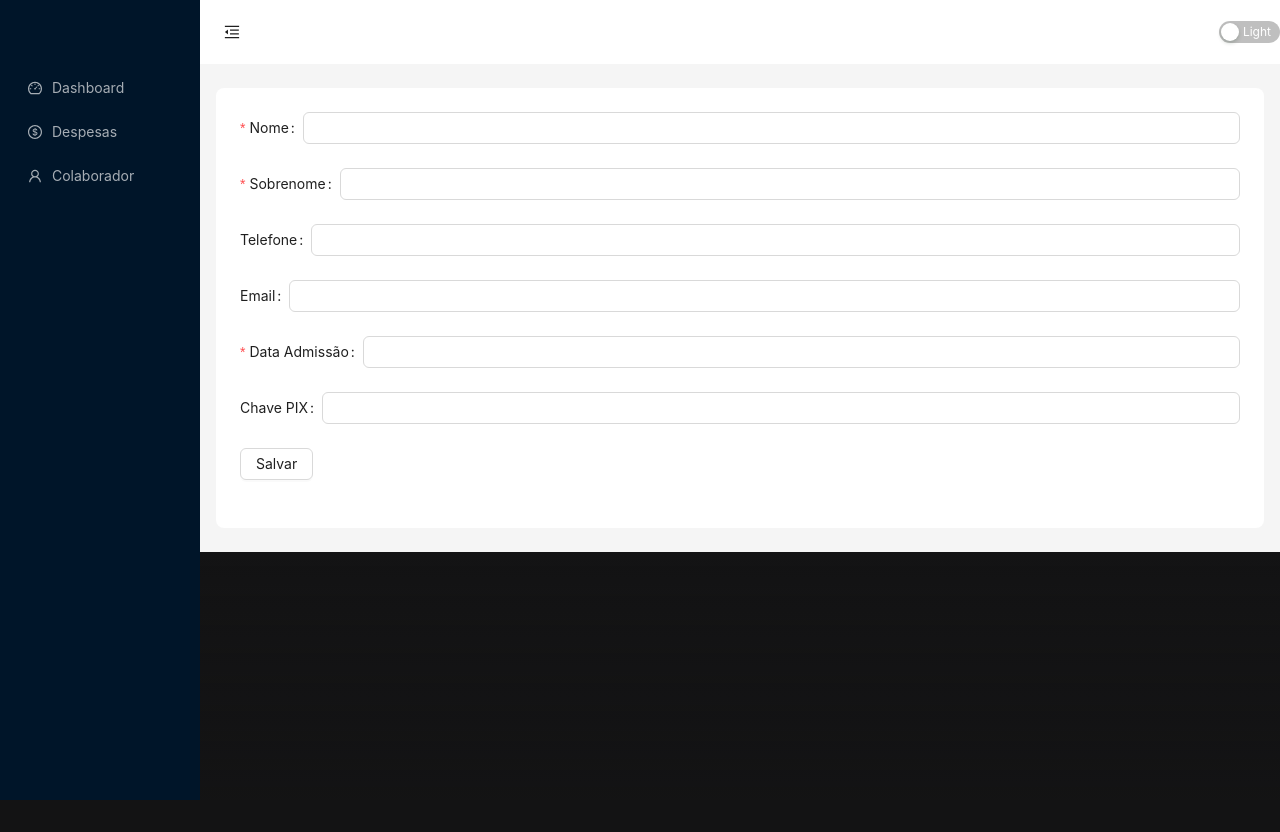
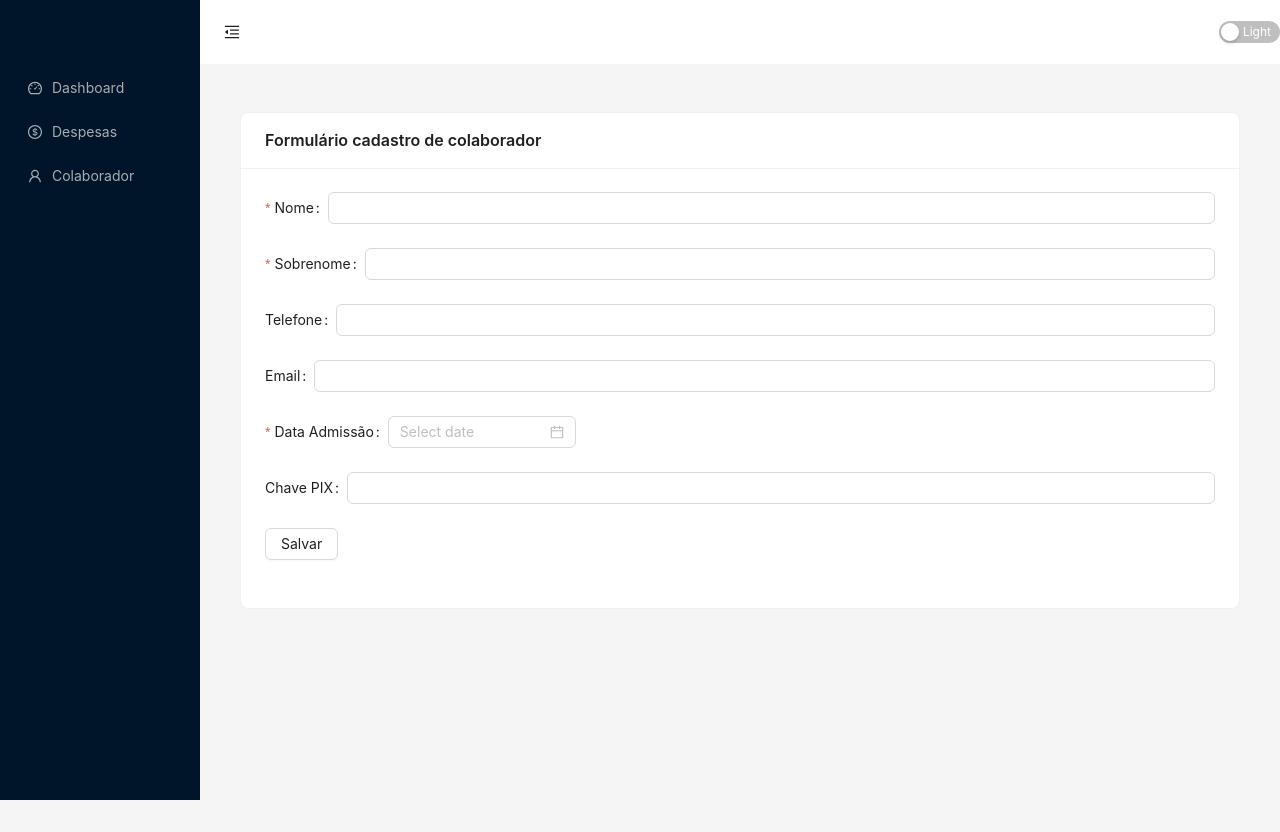
Before and after one commit to rbrasildev/expenses, a Next.js app: page /admin/employee in a window 1280 px wide. Before the commit the page ends 800 px from the top, so only its background shows below. Built offline with nearby package versions, Linux system fonts and the light colour scheme.

Commit message:
data picker

```diff
--- a/app/admin/components/admin/layout.tsx
+++ b/app/admin/components/admin/layout.tsx
@@ -8,7 +8,7 @@ import {
     UserOutlined,
 
 } from '@ant-design/icons';
-import { Layout, Menu, Button, theme, Switch } from 'antd';
+import { Layout, Menu, Button, theme, Switch, } from 'antd';
 import Link from 'next/link';
 
 
@@ -84,12 +84,13 @@ export default function DashboardLayout({ children }: DashboardLayoutProps) {
                     />
                 </Header>
                 <Content
+                    // className='container mx-auto'
                     style={{
                         margin: '24px 16px',
                         padding: 24,
-                        minHeight: 280,
-                        background: colorBgContainer,
-                        borderRadius: borderRadiusLG,
+                        height:'90vh',
+                        // background: colorBgContainer,
+                        // borderRadius: borderRadiusLG,
                     }}
                 >
                     {children}
--- a/app/admin/employee/page.tsx
+++ b/app/admin/employee/page.tsx
@@ -1,15 +1,14 @@
 'use client'
 import React from 'react';
-import { Form, Input, Button, notification } from 'antd';
+import { Form, Input, Button, notification, DatePicker, Card } from 'antd';
 import DashboardLayout from '../components/admin/layout';
+
 interface EmployerProps {
-    values: [];
+    data: [];
 }
 
 export default function EmployeeForm() {
-    const onFinish = (values: []) => {
-
-        const data = values;
+    const onFinish = (data: []) => {
 
         fetch('https://api-reaffle.vercel.app/api/employee', {
             method: 'POST',
@@ -22,7 +21,10 @@ export default function EmployeeForm() {
                 return response.json()
             })
             .then((response) => {
-                console.log(response)
+                notification.success({
+                    message: 'Successo',
+                    description: response.message
+                })
             })
 
             .catch((error) => console.error('Error:', error));
@@ -30,11 +32,13 @@ export default function EmployeeForm() {
 
     return (
         <DashboardLayout>
+            <Card title="Formulário cadastro de colaborador" bordered={true}>
+
                 <Form onFinish={onFinish}>
-                <Form.Item label="Nome" name="first_name" rules={[{ required: true }]}>
+                    <Form.Item label="Nome" name="first_name" rules={[{ required: true, message: 'O campo nome é obrigatório!' }]}>
                         <Input />
                     </Form.Item>
-                <Form.Item label="Sobrenome" name="last_name" rules={[{ required: true }]}>
+                    <Form.Item label="Sobrenome" name="last_name" rules={[{ required: true, message: "O campo sobrenome é obrigatório" }]}>
                         <Input />
                     </Form.Item>
                     <Form.Item label="Telefone" name="phone">
@@ -43,8 +47,8 @@ export default function EmployeeForm() {
                     <Form.Item label="Email" name="email" rules={[{ type: 'email' }]}>
                         <Input />
                     </Form.Item>
-                <Form.Item label="Data Admissão" name="admission" rules={[{ required: true }]}>
-                    <Input />
+                    <Form.Item label="Data Admissão" name="admission" rules={[{ required: true, message: 'O campo data de admissão é obrigatório' }]}>
+                        <DatePicker format="DD/MM/YYYY" />
                     </Form.Item>
                     <Form.Item label="Chave PIX" name="key_pix">
                         <Input />
@@ -55,6 +59,7 @@ export default function EmployeeForm() {
                         </Button>
                     </Form.Item>
                 </Form>
+            </Card>
         </DashboardLayout>
     );
 };
```
Lines whose indentation alone changed are shown as unchanged.
